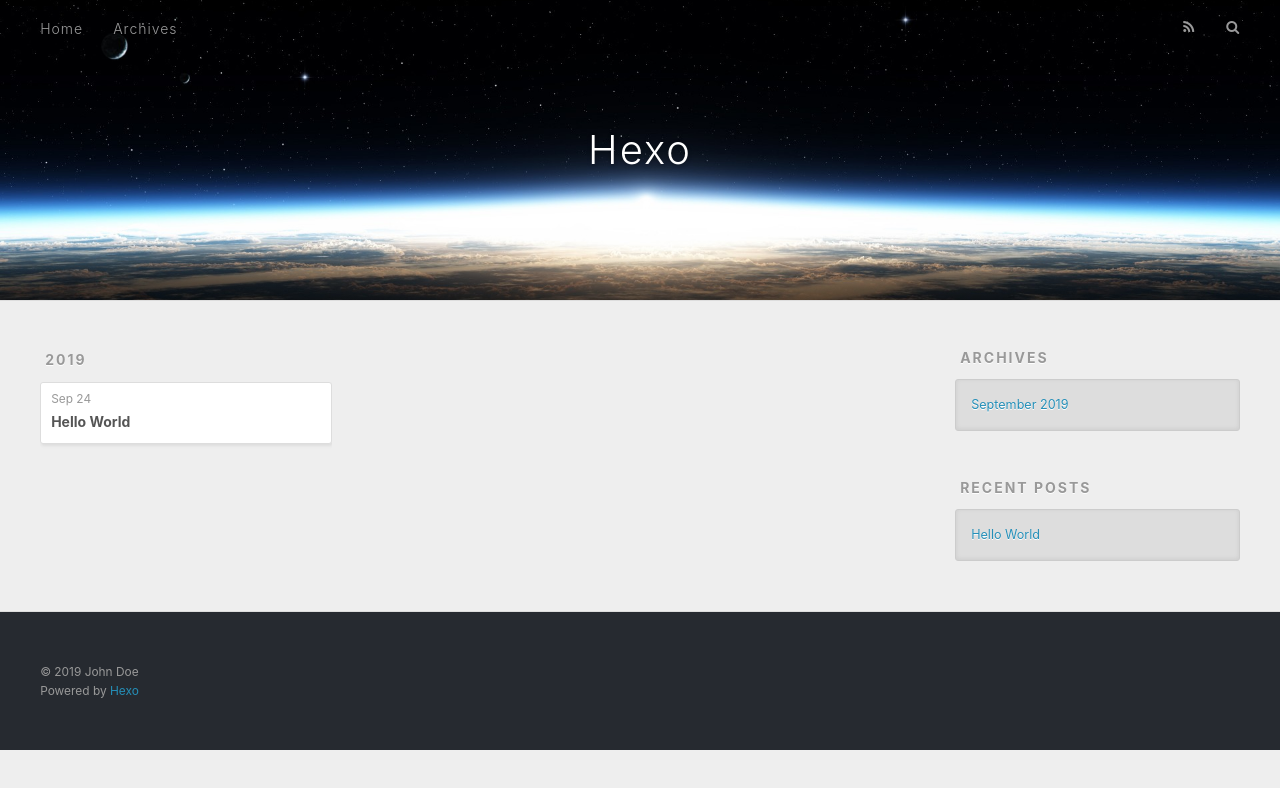
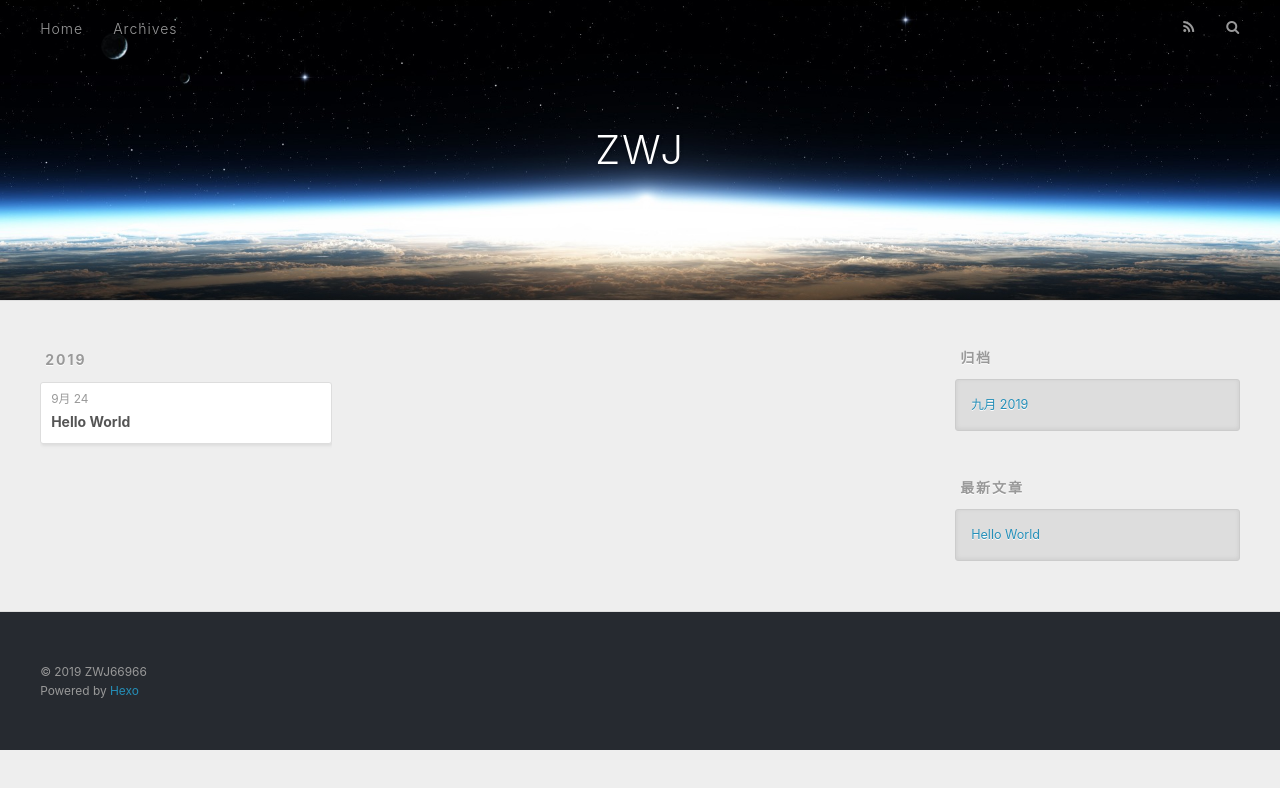
Before and after one commit to ZWJ66966/ZWJ66966, a plain HTML site: page archives/index.html in a window 1280 px wide. Drawn offline with nearby package versions, Linux system fonts and the light colour scheme.

Commit message:
Site updated: 2019-09-24 10:06:07

```diff
--- a/archives/index.html
+++ b/archives/index.html
@@ -5,17 +5,21 @@
 
 
 
-  <title>Archives | Hexo</title>
+  <title>归档 | ZWJ</title>
   <meta name="viewport" content="width=device-width, initial-scale=1, maximum-scale=1">
-  <meta property="og:type" content="website">
-<meta property="og:title" content="Hexo">
+  <meta name="description" content="Master record">
+<meta name="keywords" content="java, learning">
+<meta property="og:type" content="website">
+<meta property="og:title" content="ZWJ">
 <meta property="og:url" content="http://yoursite.com/archives/index.html">
-<meta property="og:site_name" content="Hexo">
-<meta property="og:locale" content="en">
+<meta property="og:site_name" content="ZWJ">
+<meta property="og:description" content="Master record">
+<meta property="og:locale" content="zh-CN">
 <meta name="twitter:card" content="summary">
-<meta name="twitter:title" content="Hexo">
+<meta name="twitter:title" content="ZWJ">
+<meta name="twitter:description" content="Master record">
 
-    <link rel="alternate" href="/atom.xml" title="Hexo" type="application/atom+xml">
+    <link rel="alternate" href="/atom.xml" title="ZWJ" type="application/atom+xml">
 
 
     <link rel="icon" href="/favicon.png">
@@ -34,7 +38,7 @@
   <div id="header-outer" class="outer">
     <div id="header-title" class="inner">
       <h1 id="logo-wrap">
-        <a href="/" id="logo">Hexo</a>
+        <a href="/" id="logo">ZWJ</a>
       </h1>
 
     </div>
@@ -51,7 +55,7 @@
 
           <a id="nav-rss-link" class="nav-icon" href="/atom.xml" title="RSS Feed"></a>
 
-        <a id="nav-search-btn" class="nav-icon" title="Search"></a>
+        <a id="nav-search-btn" class="nav-icon" title="搜索"></a>
       </nav>
       <div id="search-form-wrap">
         <form action="//google.com/search" method="get" accept-charset="UTF-8" class="search-form"><input type="search" name="q" class="search-form-input" placeholder="Search"><button type="submit" class="search-form-submit">&#xF002;</button><input type="hidden" name="sitesearch" value="http://yoursite.com"></form>
@@ -77,7 +81,7 @@
   <div class="archive-article-inner">
     <header class="archive-article-header">
       <a href="/2019/09/24/hello-world/" class="archive-article-date">
-  <time datetime="2019-09-24T01:36:45.194Z" itemprop="datePublished">Sep 24</time>
+  <time datetime="2019-09-24T01:36:45.194Z" itemprop="datePublished">9月 24</time>
 </a>
 
 
@@ -109,9 +113,9 @@
 
 
   <div class="widget-wrap">
-    <h3 class="widget-title">Archives</h3>
+    <h3 class="widget-title">归档</h3>
     <div class="widget">
-      <ul class="archive-list"><li class="archive-list-item"><a class="archive-list-link" href="/archives/2019/09/">September 2019</a></li></ul>
+      <ul class="archive-list"><li class="archive-list-item"><a class="archive-list-link" href="/archives/2019/09/">九月 2019</a></li></ul>
     </div>
   </div>
 
@@ -119,7 +123,7 @@
 
 
   <div class="widget-wrap">
-    <h3 class="widget-title">Recent Posts</h3>
+    <h3 class="widget-title">最新文章</h3>
     <div class="widget">
       <ul>
 
@@ -139,7 +143,7 @@
 
   <div class="outer">
     <div id="footer-info" class="inner">
-      &copy; 2019 John Doe<br>
+      &copy; 2019 ZWJ66966<br>
       Powered by <a href="http://hexo.io/" target="_blank">Hexo</a>
     </div>
   </div>
```
Also changed, not shown: 2019/09/24/hello-world/index.html (+12 -11 lines), archives/2019/09/index.html (+18 -14 lines), archives/2019/index.html (+18 -14 lines), index.html (+18 -14 lines).
